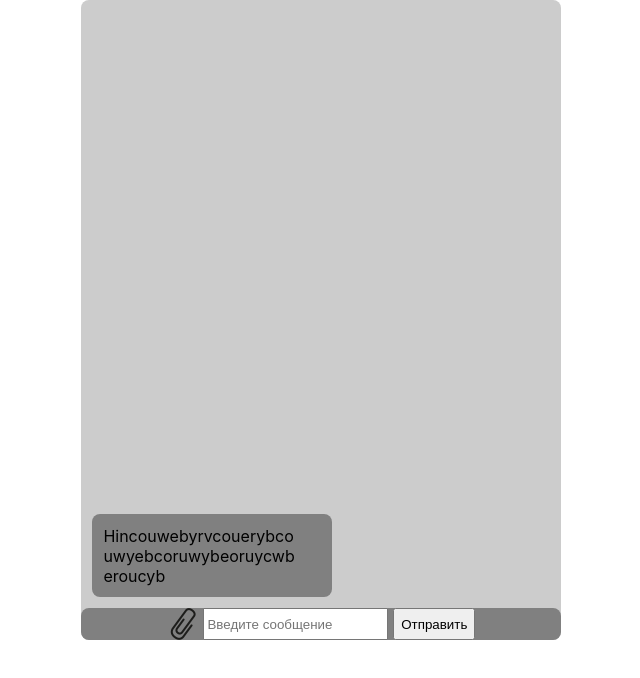
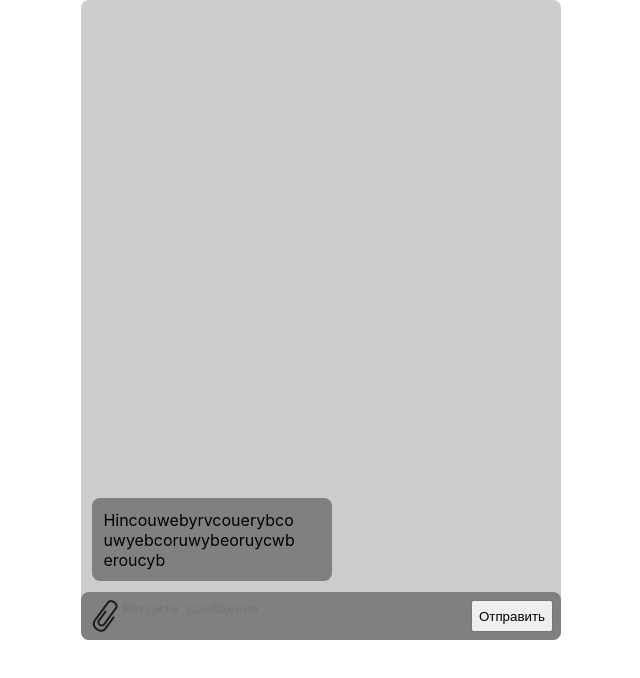
Before and after one commit to MykytaFedorin/bitrix_widget, a React (Create React App) app in the folder frontend/: page / in a window 1280 px wide. Shown: the top 678 px of the page, without its empty margins (319-959 px from the left). Built offline with nearby package versions, Linux system fonts and the light colour scheme; no server answers.

Commit message:
message bar line styles

```diff
--- a/frontend/src/FileUploadButton.css
+++ b/frontend/src/FileUploadButton.css
@@ -6,6 +6,7 @@
     justify-content: center;
     background: grey;
     cursor: pointer;
+    border-radius: inherit;
 }
 #uploadBtnImage{
     width: 100%;
--- a/frontend/src/MessageBar.css
+++ b/frontend/src/MessageBar.css
@@ -1,11 +1,18 @@
 #messageBar{
     display: flex;
-    height: 2em;
+    height: 3em;
     gap: 0.3em;
-    flex-direction: row;
+    flex-direction: column;
     justify-content: center;
+    align-content: center;
     background: green;
-    align-items: stretch;
     background: grey;
     border-radius: inherit;
 }
+#messageBarLine{
+    display: flex;
+    height:2em;
+    border-radius: inherit;
+    margin-left: 0.5em;
+    margin-right: 0.5em;
+}
--- a/frontend/src/MessageBar.js
+++ b/frontend/src/MessageBar.js
@@ -20,9 +20,11 @@ function MessageBar({ setMessage }) {
 
     return (
         <div id="messageBar">
-            <FileUploadButton onFileChange={handleFileChange} />
-            <TextInputField onChange={handleTextChange} />
-            <SendButton setMessage={setMessage} uploadedFile={uploadedFile} textInputValue={textInputValue} />
+            <div id="messageBarLine">
+                <FileUploadButton onFileChange={handleFileChange} />
+                <TextInputField onChange={handleTextChange} />
+                <SendButton setMessage={setMessage} uploadedFile={uploadedFile} textInputValue={textInputValue} />
+            </div>
         </div>
     );
 }
--- /dev/null
+++ b/frontend/src/TextField.css
@@ -0,0 +1,7 @@
+#textInput{
+    flex-grow: 1;
+    background: inherit;
+    border: none;
+    outline: none;
+    resize: none;
+}
--- a/frontend/src/TextInputField.js
+++ b/frontend/src/TextInputField.js
@@ -1,4 +1,5 @@
 import React, { useState } from 'react';
+import './TextField.css';
 
 function TextInputField({ onChange }) {
     console.log("TextInputField.js");
@@ -11,11 +12,12 @@ function TextInputField({ onChange }) {
     };
 
     return (
-        <input
-            type="text"
+        <textarea
+            id="textInput"
             value={inputValue}
             onChange={handleChange}
             placeholder="Введите сообщение"
+            rows={4}
         />
     );
 }
```
